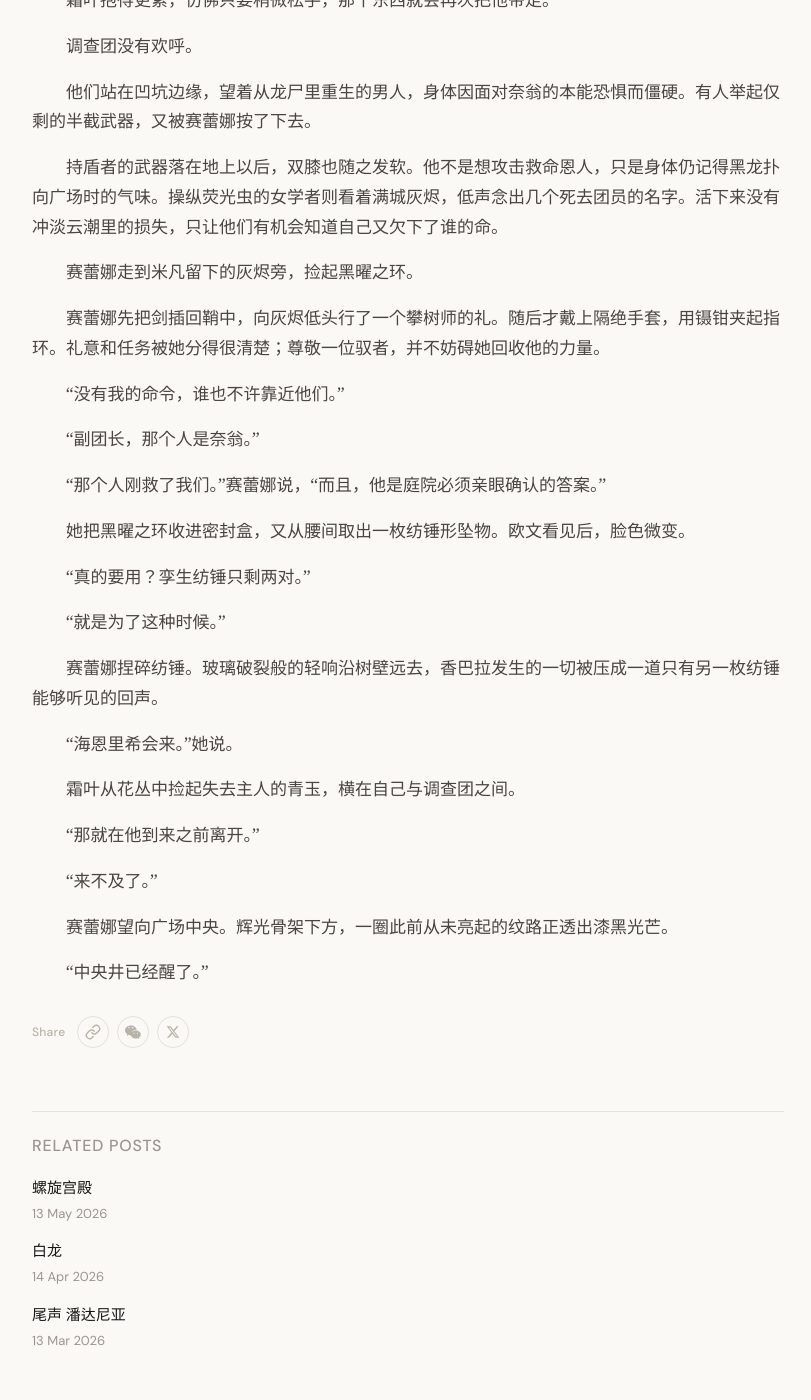
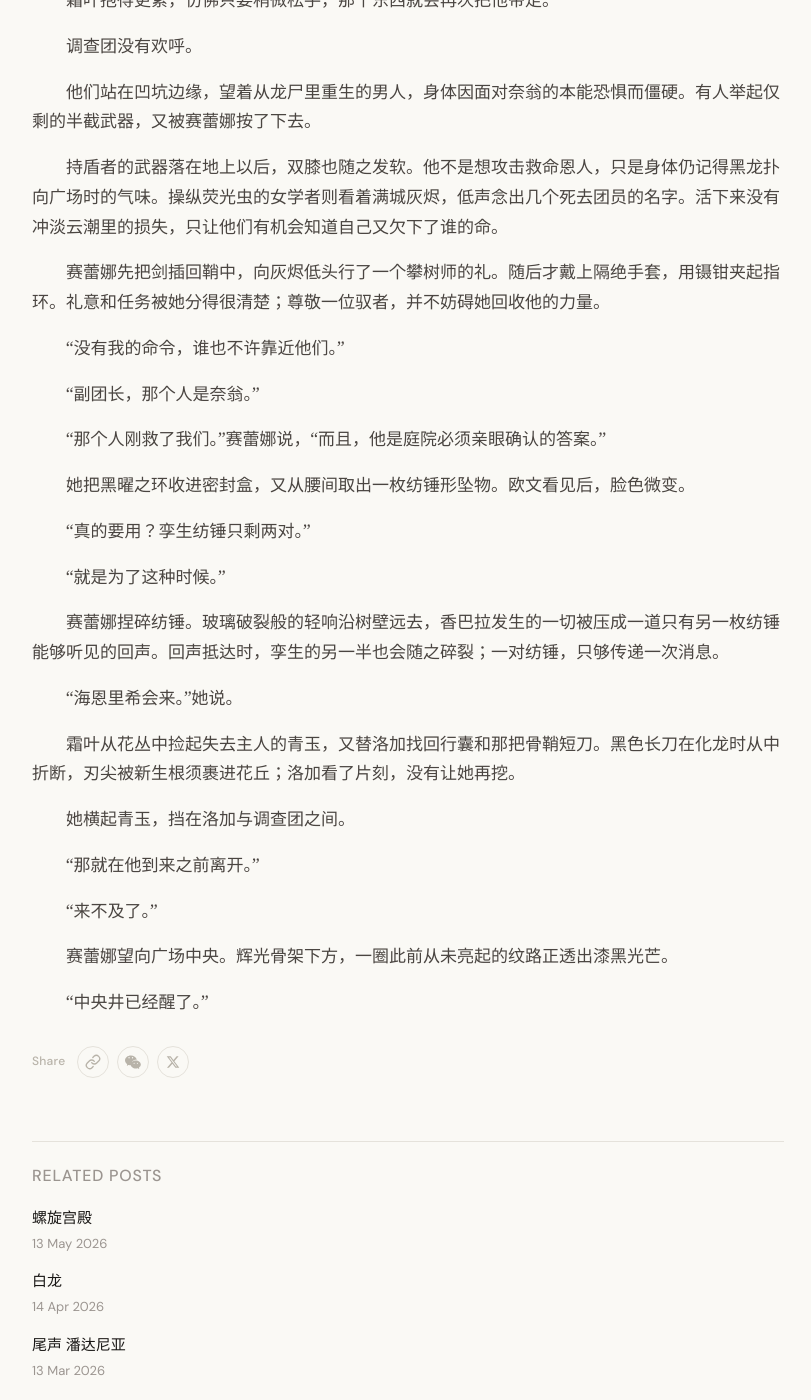
Before and after one commit to yihenc/yihenc.github.io, a Jekyll site: the page built from _posts/2026-03-04-云潮.md, in a window 1280 px wide and 1400 px high, scrolled down 12524 px. Shown: the whole window, without its empty margins (232-1043 px from the left). Built offline with Jekyll 4.4.1, drawn with Linux system fonts in a browser that asks for light colours; nearby versions of some CDN libraries.

Commit message:
Edit: 收束云潮物品连续性

```diff
--- a/_posts/2026-03-04-云潮.md
+++ b/_posts/2026-03-04-云潮.md
@@ -431,8 +431,6 @@ date: 2026-03-04 00:00 +0000
 
 持盾者的武器落在地上以后，双膝也随之发软。他不是想攻击救命恩人，只是身体仍记得黑龙扑向广场时的气味。操纵荧光虫的女学者则看着满城灰烬，低声念出几个死去团员的名字。活下来没有冲淡云潮里的损失，只让他们有机会知道自己又欠下了谁的命。
 
-赛蕾娜走到米凡留下的灰烬旁，捡起黑曜之环。
-
 赛蕾娜先把剑插回鞘中，向灰烬低头行了一个攀树师的礼。随后才戴上隔绝手套，用镊钳夹起指环。礼意和任务被她分得很清楚；尊敬一位驭者，并不妨碍她回收他的力量。
 
 “没有我的命令，谁也不许靠近他们。”
@@ -447,11 +445,13 @@ date: 2026-03-04 00:00 +0000
 
 “就是为了这种时候。”
 
-赛蕾娜捏碎纺锤。玻璃破裂般的轻响沿树壁远去，香巴拉发生的一切被压成一道只有另一枚纺锤能够听见的回声。
+赛蕾娜捏碎纺锤。玻璃破裂般的轻响沿树壁远去，香巴拉发生的一切被压成一道只有另一枚纺锤能够听见的回声。回声抵达时，孪生的另一半也会随之碎裂；一对纺锤，只够传递一次消息。
 
 “海恩里希会来。”她说。
 
-霜叶从花丛中捡起失去主人的青玉，横在自己与调查团之间。
+霜叶从花丛中捡起失去主人的青玉，又替洛加找回行囊和那把骨鞘短刀。黑色长刀在化龙时从中折断，刃尖被新生根须裹进花丘；洛加看了片刻，没有让她再挖。
+
+她横起青玉，挡在洛加与调查团之间。
 
 “那就在他到来之前离开。”
 
```
